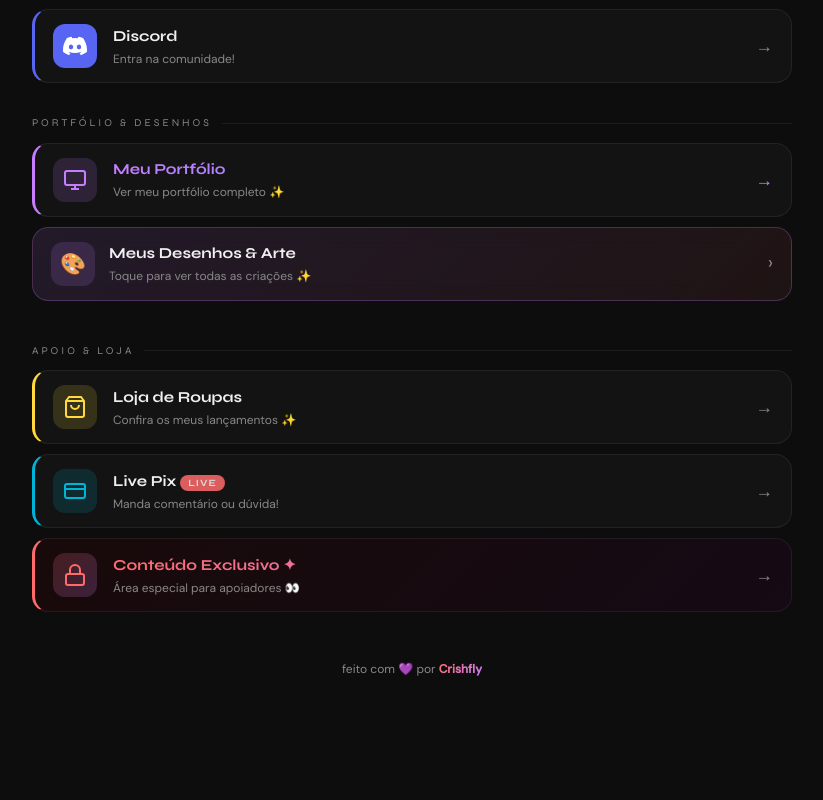
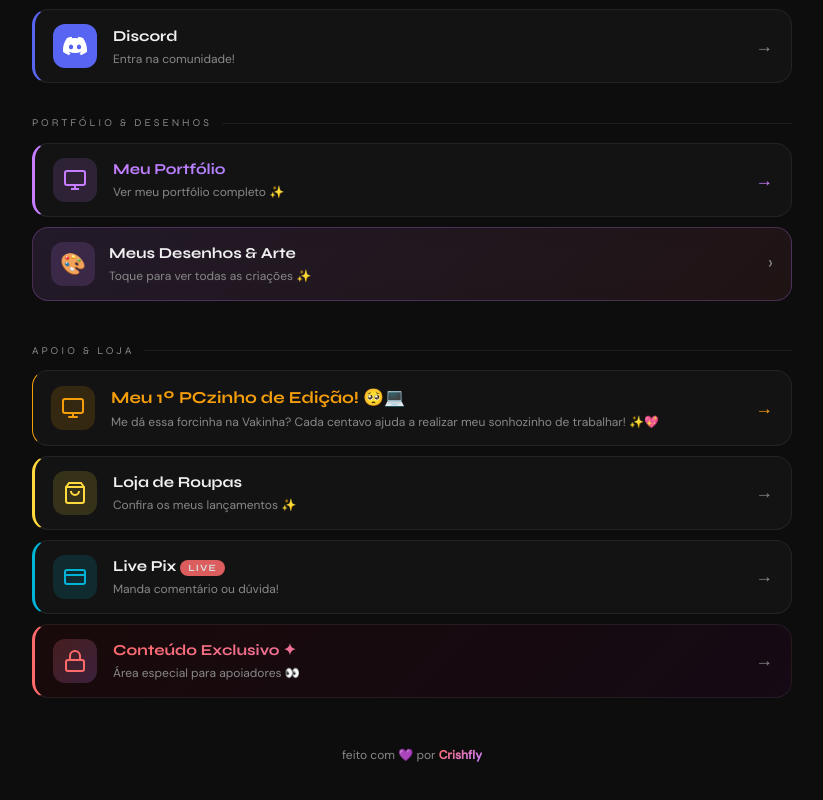
Before and after one commit to Cristopheramendoim/Meu-card-novo-2027, a React (Vite) app: page / in a window 1280 px wide. Shown: the part 870-1670 px from the top of the page, without its empty margins (228-1051 px from the left). Built offline with nearby package versions, Linux system fonts and the light colour scheme.

Commit message:
feat: Add donation link and update video URL
Introduces a new section for "Support & Shop" with a Vakinha crowdfunding link to help fund a new editing PC. Also updates the existing poll completion video URL to a new YouTube Shorts link.

```diff
--- a/src/App.tsx
+++ b/src/App.tsx
@@ -20,7 +20,7 @@
     if (pollStep < 3) {
       setPollStep(pollStep + 1);
     } else {
-      window.open("https://youtu.be/LACbVhgtx9I?si=5PJZ3QOYq8YO40Dp", "_blank");
+      window.open("https://youtube.com/shorts/Xe6h3wCjfBE?si=kcAPZtKpH0MuFI0s", "_blank");
       setPollModalOpen(false);
       setPollState('answered');
       setPollStep(1); // reset step for next time, though unlikely to be used again
@@ -557,6 +557,18 @@
           </div>
 
           <div className="section-label">Apoio & Loja</div>
+
+          <a href="https://www.vakinha.com.br/vaquinha/notebook-para-trabalhar-deficiente" className="link-card card-vakinha" style={{ borderLeftColor: '#f59e0b' }} onClick={(e) => handleExternalLink(e, "https://www.vakinha.com.br/vaquinha/notebook-para-trabalhar-deficiente")}>
+            <div className="card-icon icon-vakinha" style={{ background: 'rgba(245, 158, 11, 0.15)' }}>
+              <svg viewBox="0 0 24 24" fill="none" stroke="#f59e0b" strokeWidth="2" strokeLinecap="round" strokeLinejoin="round"><rect x="2" y="3" width="20" height="14" rx="2" ry="2"></rect><line x1="8" y1="21" x2="16" y2="21"></line><line x1="12" y1="17" x2="12" y2="21"></line></svg>
+            </div>
+            <div className="card-info">
+              <div className="card-title" style={{ color: '#f59e0b', fontSize: '1.05rem' }}>Meu 1º PCzinho de Edição! 🥺💻</div>
+              <div className="card-sub">Me dá essa forcinha na Vakinha? Cada centavo ajuda a realizar meu sonhozinho de trabalhar! ✨💖</div>
+            </div>
+            <span className="card-arrow" style={{ color: '#f59e0b' }}>&#8594;</span>
+          </a>
+
           <a href="https://umapenca.com/crishfly/" className="link-card card-loja" onClick={(e) => handleExternalLink(e, "https://umapenca.com/crishfly/")}>
             <div className="card-icon icon-loja"><svg viewBox="0 0 24 24" fill="none" stroke="#ffd93d" strokeWidth="2"><path d="M6 2L3 6v14a2 2 0 002 2h14a2 2 0 002-2V6l-3-4z" /><line x1="3" y1="6" x2="21" y2="6" /><path d="M16 10a4 4 0 01-8 0" /></svg></div>
             <div className="card-info"><div className="card-title">Loja de Roupas</div><div className="card-sub">Confira os meus lançamentos ✨</div></div>
```
